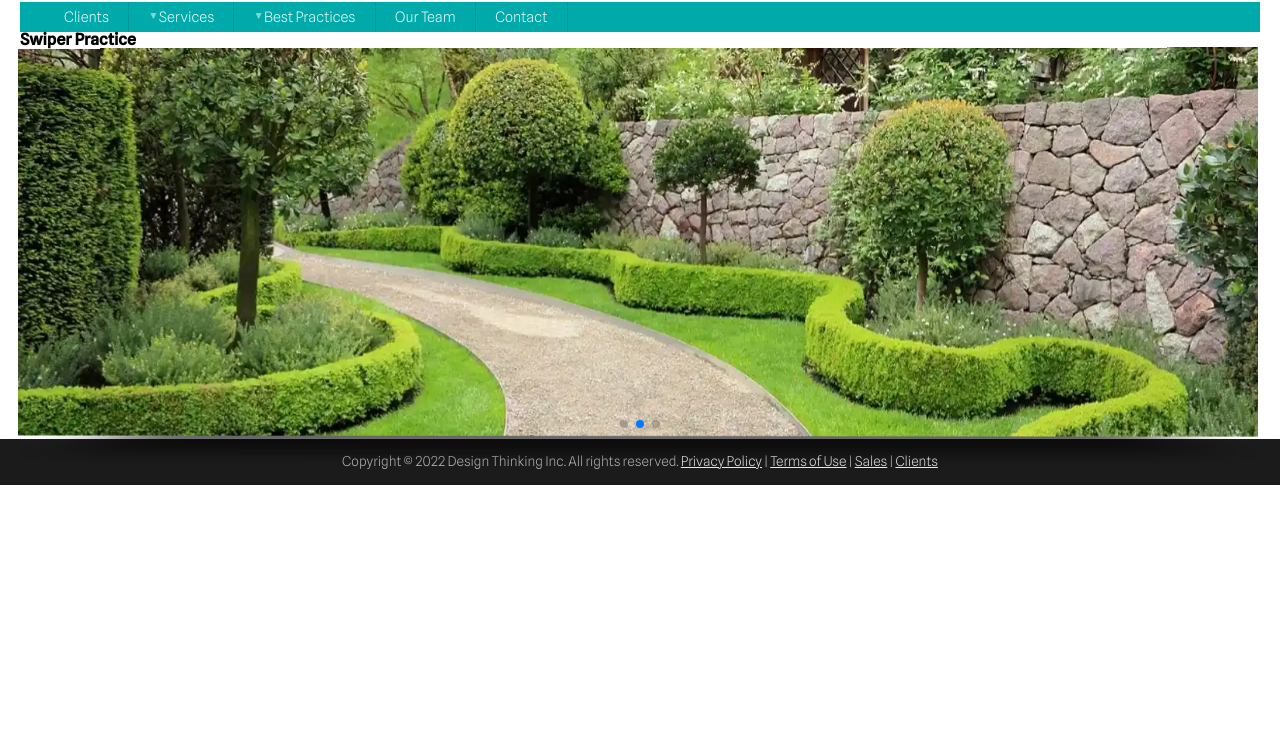
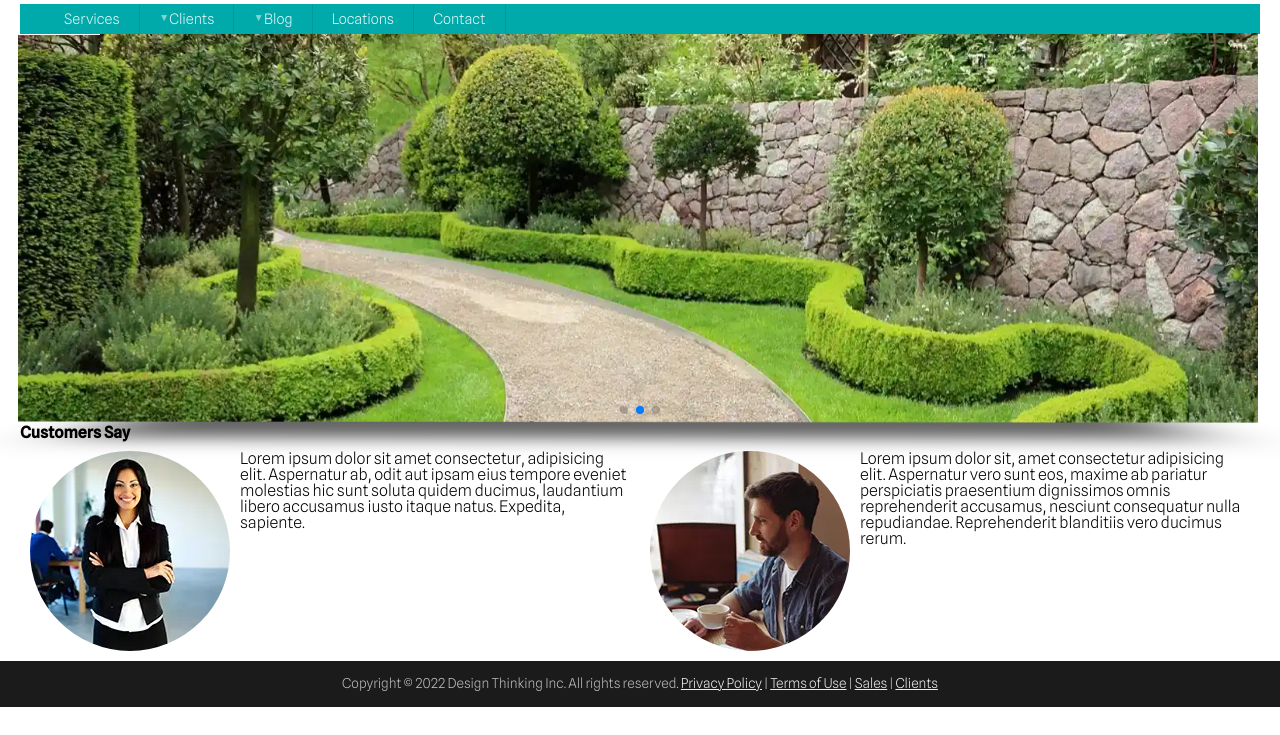
Before and after one commit to Mattamosa/landscape-lighting, a plain HTML site: page index.html in a window 1280 px wide. Shown: the part 65-800 px from the top of the page. Drawn offline with nearby package versions, Linux system fonts and the light colour scheme.

Commit message:
Progress

```diff
--- a/index.html
+++ b/index.html
@@ -3,8 +3,8 @@
 
 <head>
 	<meta charset="utf-8"/>
-	<title>Navigation Example</title>
-    <meta name="description" content="TechFusion Summit 2023 - New York">
+	<title>Greensprout Landscaping</title>
+    <meta name="description" content="Greensprout Landscaping">
     <meta name="author" content="Matthew Amosa">
 
 	<meta name="viewport" content="width=device-width, initial-scale=1"/>
@@ -12,18 +12,25 @@
     <link rel="stylesheet" href="https://cdn.jsdelivr.net/npm/swiper@11/swiper-bundle.min.css"
 />
 
-<!-- Google Font -->
+    <!-- Google Font -->
     <link rel="preconnect" href="https://fonts.googleapis.com">
     <link rel="preconnect" href="https://fonts.gstatic.com" crossorigin>
     <link href="https://fonts.googleapis.com/css2?family=Spline+Sans:wght@300;500&display=swap" rel="stylesheet">
+    <!-- Fav icons stuff -->
+    <link rel="apple-touch-icon" sizes="180x180" href="apple-touch-icon.png">
+    <link rel="icon" type="image/png" sizes="32x32" href="favicon-32x32.png">
+    <link rel="icon" type="image/png" sizes="16x16" href="favicon-16x16.png">
+    <link rel="manifest" href="site.webmanifest">
 
 </head>
 
 <body>
 <div id="headerWrapper">
 	<header>
-        <img src="images/logo1x.png" alt="logo">
-		<h1>Design Thinking</h1>
+        <a href="index.html"><img src="images/logo1x.png" alt="logo" width="71" height="50" srcset="images/logo1x.png 1x, images/logo2x.png 2x, images/logo3x.png 3x"></a>
+        <div id="phone-link-container">
+            <a href="tel:+8001234567" class="phone-link">1-800-123-4567</a>
+        </div>
 	</header>
 </div><!-- end header wrapper -->
 
@@ -33,15 +40,15 @@
     <nav>
         <button id="hamburgerBtn">&#9776;</button>
         <ul id="primaryNav">
-        <li><a href="#">Clients</a>
-        <li class="parent"><a href="#">Services</a>
+        <li><a href="#">Services</a>
+        <li class="parent"><a href="#">Clients</a>
         <ul>
             <li><a href="#">Brand Identity</a>
             <li><a href="#">Style Guide</a></li>
             <li><a href="#">Design System</a></li>
         </ul>
         </li>
-        <li class="parent"><a href="#">Best Practices</a>
+        <li class="parent"><a href="#">Blog</a>
         <ul>
             <li><a href="#">User Experience</a></li>
             <li class="active"><a href="#">Usability Testing</a></li>
@@ -49,7 +56,7 @@
             <li><a href="#">Information Architecture</a></li>
         </ul>
         </li>
-        <li><a href="#">Our Team</a></li>
+        <li><a href="#">Locations</a></li>
         <li><a href="#">Contact</a></li>
     </ul>
     </nav>
@@ -57,7 +64,7 @@
 
 <div id="mainWrapper">
     <main>
-        <h1>Swiper Practice</h1>
+
 
 <!-- Slider main container -->
 <div class="swiper">
@@ -97,7 +104,23 @@
   </div>
 
 
+<h1>Customers Say</h1>
+<div class="reviews">
+      <section>
+          <img src="images/customer1.webp" width="200" height="200" alt="customer One">
+          <p>Lorem ipsum dolor sit amet consectetur, adipisicing elit. Aspernatur ab, odit aut ipsam eius tempore eveniet molestias hic sunt soluta quidem ducimus, laudantium libero accusamus iusto itaque natus. Expedita, sapiente.</p>
+      </section>
+      <section>
+        <img src="images/customer2.webp" width="200" height="200" alt="customer Two">
+        <p>Lorem ipsum dolor sit, amet consectetur adipisicing elit. Aspernatur vero sunt eos, maxime ab pariatur perspiciatis praesentium dignissimos omnis reprehenderit accusamus, nesciunt consequatur nulla repudiandae. Reprehenderit blanditiis vero ducimus rerum.</p>
+    </section>
 
+
+
+
+
+
+  </div>
 
     </main>
 </div><!-- end main wrapper -->
--- a/scss/_large.scss
+++ b/scss/_large.scss
@@ -10,3 +10,13 @@ nav ul li a {
   font-size: 0.9rem;
   padding: 0.5rem 1.2rem;
 }
+
+/* MAIN  */
+
+/* CUSTOMER REVIEWS START */
+div.reviews {
+  section {
+    grid-template-columns: 200px auto;
+    column-gap: 10px;
+  } // End Section
+} // End Parent
--- a/scss/_medium.scss
+++ b/scss/_medium.scss
@@ -54,3 +54,17 @@ nav {
     background-color: rgba(0, 0, 0, 0.25);
   }
 } // END NAV
+
+/* MAIN  */
+
+/* CUSTOMER REVIEWS START */
+div.reviews {
+  section {
+    display: grid;
+    grid-template-columns: 140px auto;
+    column-gap: 10px;
+    padding: 10px;
+    img {
+    }
+  } // End Section
+} // End Parent
--- a/scss/_small.scss
+++ b/scss/_small.scss
@@ -36,11 +36,30 @@ header {
 /* NAVIGATION STUFF GOES HERE  */
 
 /* MAIN  */
+/* SLIDER CARDS START */
 .swiper,
 .swiper img {
   width: 100%;
   height: auto;
 }
+
+/* CUSTOMER REVIEWS START */
+div.reviews {
+  display: grid;
+  grid-template-columns: 1fr 1fr;
+  section {
+    padding: 7px;
+    img {
+      width: 100%;
+      height: auto;
+      clip-path: circle(50% at 50% 50%);
+      transition: transform 1s;
+      &:hover {
+        transform: rotate(2deg);
+      }
+    }
+  } // End Section
+} // End Parent
 
 // end main
 
```
Also changed, not shown: android-chrome-192x192.png (added), android-chrome-512x512.png (added), apple-touch-icon.png (added), css/styles.css, css/styles.min.css, favicon-16x16.png (added), favicon-32x32.png (added), favicon.ico (added), images/customer1.webp (added), images/customer2.webp (added), images/logo1x.png, images/logo2x.png (added), images/logo3x.png (added), site.webmanifest (added).
